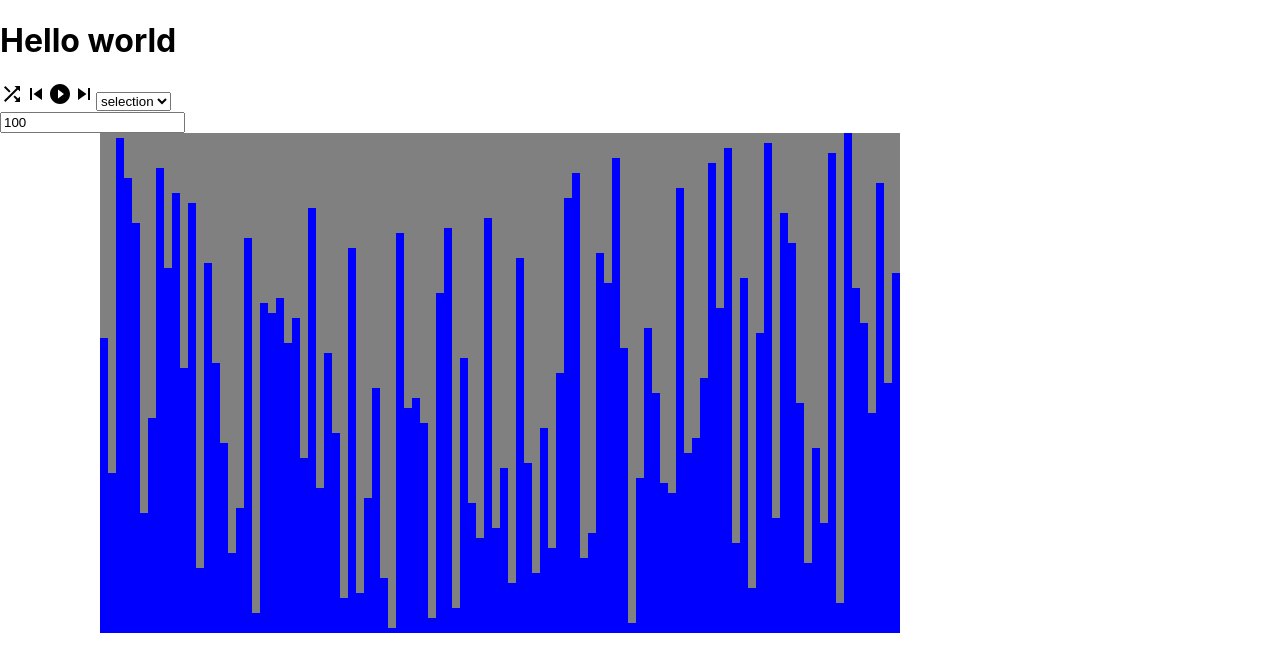
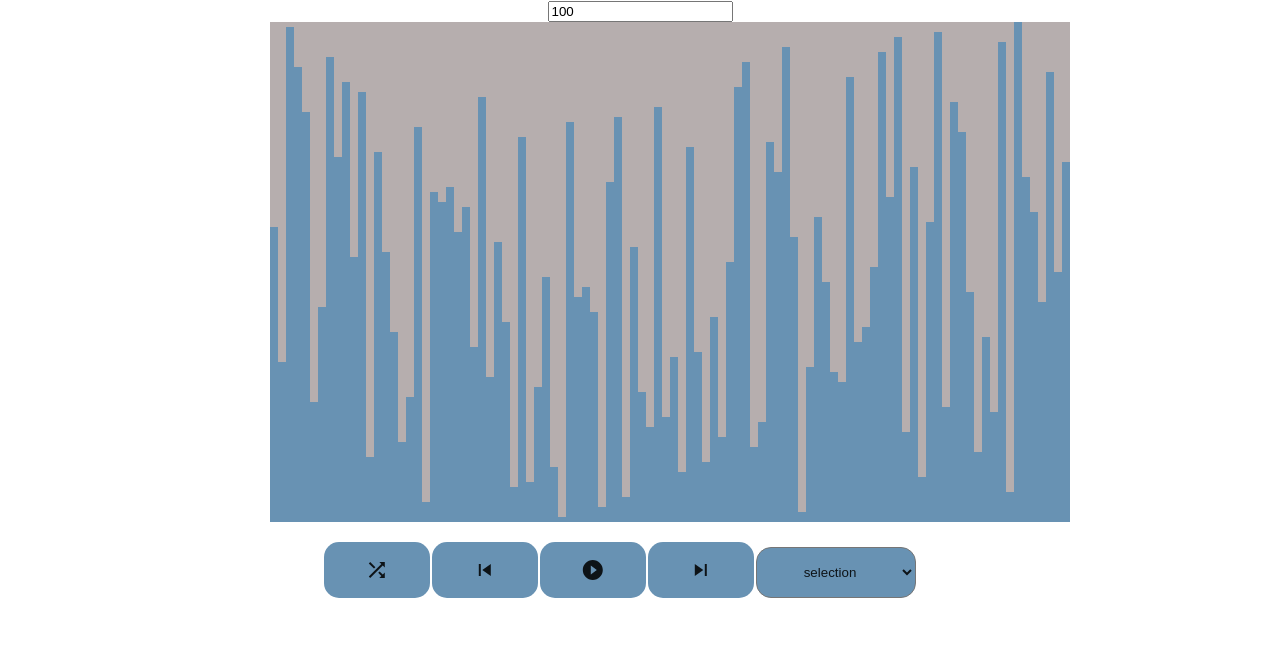
Before and after one commit to Yassine56/SortAlgorithms, a React (Create React App) app: page / in a window 1280 px wide. Shown: the top 672 px of the page. Built offline with nearby package versions, Linux system fonts and the light colour scheme.

Commit message:
initial styling

```diff
--- a/src/App.css
+++ b/src/App.css
@@ -7,9 +7,7 @@
 	text-align: center;
 	width: 800px;
 	height: 500px;
-	background-color: grey;
-	padding: 0%;
-	margin-left: 100px;
+	background-color: #b6aeae;
 	display: flex;
 	align-items: flex-end;
 }
--- a/src/App.js
+++ b/src/App.js
@@ -6,8 +6,9 @@ import { RecoilRoot } from 'recoil'
 const App = () => {
 	return (
 		<RecoilRoot>
+			<ArrayVisualizer />
+			<br />
 			<AnimationController />
-			<ArrayVisualizer />
 		</RecoilRoot>
 	)
 }
--- a/src/components/animationController.js
+++ b/src/components/animationController.js
@@ -8,6 +8,25 @@ import SkipPreviousIcon from '@material-ui/icons/SkipPrevious'
 import SkipNextIcon from '@material-ui/icons/SkipNext'
 import ShuffleIcon from '@material-ui/icons/Shuffle'
 import PauseCircleFilledIcon from '@material-ui/icons/PauseCircleFilled'
+import { makeStyles } from '@material-ui/core/styles'
+import Grid from '@material-ui/core/Grid'
+// import Paper from '@material-ui/core/Paper'
+
+const useStyles = makeStyles((theme) => ({
+	root: {
+		flexGrow: 1,
+		display: 'flex',
+		flexWrap: 'wrap',
+	},
+	element: {
+		padding: theme.spacing(2),
+		textAlign: 'center',
+		color: theme.palette.text.primary,
+		width: '80%',
+		borderRadius: '15px',
+		backgroundColor: '#6892b3',
+	},
+}))
 
 const AnimationController = () => {
 	let [trace, setTrace] = useRecoilState(traceState)
@@ -16,6 +35,7 @@ const AnimationController = () => {
 	let [algorithm, setAlgorithm] = useState('selection')
 	let [isPlaying, setIsplaying] = useState(false)
 	let [shouldResume, setShouldResume] = useState(false)
+	const classes = useStyles()
 
 	useEffect(() => {
 		if (trace.length && visualArray.sequence + 1 === trace.length) {
@@ -45,6 +65,7 @@ const AnimationController = () => {
 			...visualArray,
 			array,
 		})
+		setShouldResume(false)
 	}
 	// actions
 
@@ -124,18 +145,34 @@ const AnimationController = () => {
 	}
 	return (
 		<div>
-			<h1>Hello world</h1>
-			<ShuffleIcon onClick={onButonClick} />
-			<SkipPreviousIcon onClick={previous} />
-			{isPlaying ? (
-				<PauseCircleFilledIcon onClick={reset} />
-			) : (
-				<PlayCircleFilledIcon onClick={shouldResume ? resume : onSortClick} />
-			)}
-
-			{/* <button onClick={resume}>resume</button> */}
-			<SkipNextIcon onClick={next} />
-			<select onChange={onAlgoChange}>{renderSortingoptions()}</select>
+			<div className={classes.root}>
+				<Grid container alignItems='center' direction='row' justify='center' spacing={2}>
+					<Grid item xs={1}>
+						<ShuffleIcon className={classes.element} onClick={onButonClick} />
+					</Grid>
+					<Grid item xs={1}>
+						<SkipPreviousIcon className={classes.element} onClick={previous} />
+					</Grid>
+					<Grid item xs={1}>
+						{isPlaying ? (
+							<PauseCircleFilledIcon className={classes.element} onClick={reset} />
+						) : (
+							<PlayCircleFilledIcon
+								className={classes.element}
+								onClick={shouldResume ? resume : onSortClick}
+							/>
+						)}
+					</Grid>
+					<Grid item xs={1}>
+						<SkipNextIcon className={classes.element} onClick={next} />
+					</Grid>
+					<Grid item xs={2}>
+						<select className={classes.element} onChange={onAlgoChange}>
+							{renderSortingoptions()}
+						</select>
+					</Grid>
+				</Grid>
+			</div>
 		</div>
 	)
 }
--- a/src/components/arrayVisualizer.js
+++ b/src/components/arrayVisualizer.js
@@ -3,9 +3,29 @@ import Chart from './chart'
 import { generate } from './generate'
 import { useRecoilState } from 'recoil'
 import { visualState } from '../state/animationState'
+import { makeStyles } from '@material-ui/core/styles'
+import Grid from '@material-ui/core/Grid'
+
+const useStyles = makeStyles((theme) => ({
+	root: {
+		flexGrow: 1,
+		display: 'flex',
+		flexWrap: 'wrap',
+	},
+	element: {
+		padding: theme.spacing(2),
+		textAlign: 'center',
+		color: theme.palette.text.primary,
+		borderRadius: '15px',
+		// backgroundColor: '#6892b3',
+	},
+}))
+
 const ArrayVisualizer = () => {
 	let [length, setLength] = useState(100)
 	let [visualArray, setVisualArray] = useRecoilState(visualState)
+
+	const classes = useStyles()
 
 	useEffect(() => {
 		let array = generate(length)
@@ -26,9 +46,13 @@ const ArrayVisualizer = () => {
 	let size = length < 10 ? 10 : length > 500 ? 500 : length
 
 	return (
-		<div>
-			<input type='number' value={length} onChange={onLengthChange} />
-			<Chart array={visualArray.array} length={size} indices={visualArray.indices} />
+		<div className={classes.root}>
+			<Grid container alignItems='center' direction='row' justify='center' spacing={2}>
+				<Grid className={classes.element} item xs={7}>
+					<input type='number' value={length} onChange={onLengthChange} />
+					<Chart array={visualArray.array} length={size} indices={visualArray.indices} />
+				</Grid>
+			</Grid>
 		</div>
 	)
 }
--- a/src/components/bar.js
+++ b/src/components/bar.js
@@ -2,7 +2,7 @@ import React from 'react'
 
 const Bar = ({ value, isEvaluated, length, index }) => {
 	const style = {
-		backgroundColor: isEvaluated ? 'red' : 'blue',
+		backgroundColor: isEvaluated ? 'red' : '#6892b3',
 		height: (value / length) * 500 + 'px',
 		width: 100 / length + '%',
 		borderColor: 'white',
--- a/src/components/chart.js
+++ b/src/components/chart.js
@@ -1,11 +1,7 @@
 import React from 'react'
 import Bar from './bar'
-import { visualState } from '../state/animationState'
-import { useRecoilValue } from 'recoil'
+
 const Chart = ({ array, length, indices }) => {
-	// console.log('array in chart', array) i == indices.i || i == indices.j
-	// let visualArray = useRecoilValue(visualState)
-	// console.log('in chart ', visualArray)
 	return (
 		<div className='Chart'>
 			{array && array.length ? (
```
